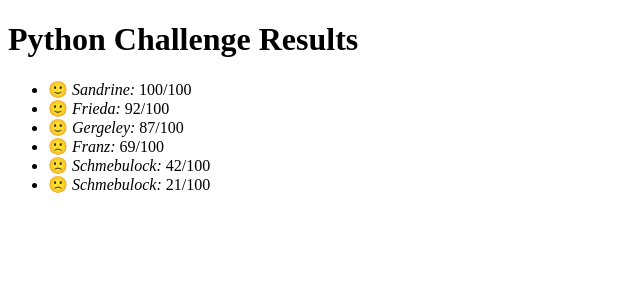
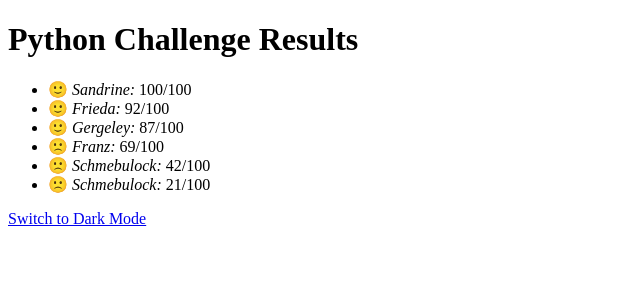
Before and after one commit to DizaPointman/JinjaTutorialByPrimer, a Flask app: page /results in a window 1280 px wide. Shown: the part 26-326 px from the top of the page, without its empty margins (0-640 px from the left). Run offline with Flask 3, Linux system fonts and the light colour scheme.

Commit message:
included darkmode

```diff
--- a/templates/base.html
+++ b/templates/base.html
@@ -1,4 +1,6 @@
 {# templates/base.html #}
+
+{% import "macros.html" as macros %}
 
 <!DOCTYPE html>
 <html lang="en">
@@ -20,6 +22,9 @@
     {% block content %}
     <h1>Welcome to {{ title }}!</h1>
     {% endblock content %}
+    <footer>
+      {{ macros.light_or_dark_mode("body") }}
+    </footer>
   </body>
 
 </html>
--- /dev/null
+++ b/templates/macros.html
@@ -0,0 +1,18 @@
+{# templates/macros.html #}
+
+{% macro light_or_dark_mode(element) %}
+    {% if request.args.get('mode') == "dark" %}
+        <a href="{{ request.path }}">Switch to Light Mode</a>
+        <style>
+            {{ element }} {
+                background-color: #212F3C;
+                color: #FFFFF0;
+            }
+            {{ element }} a {
+                color: #00BFFF !important;
+            }
+        </style>
+    {% else %}
+        <a href="{{ request.path }}?mode=dark">Switch to Dark Mode</a>
+    {% endif %}
+{% endmacro %}
```
